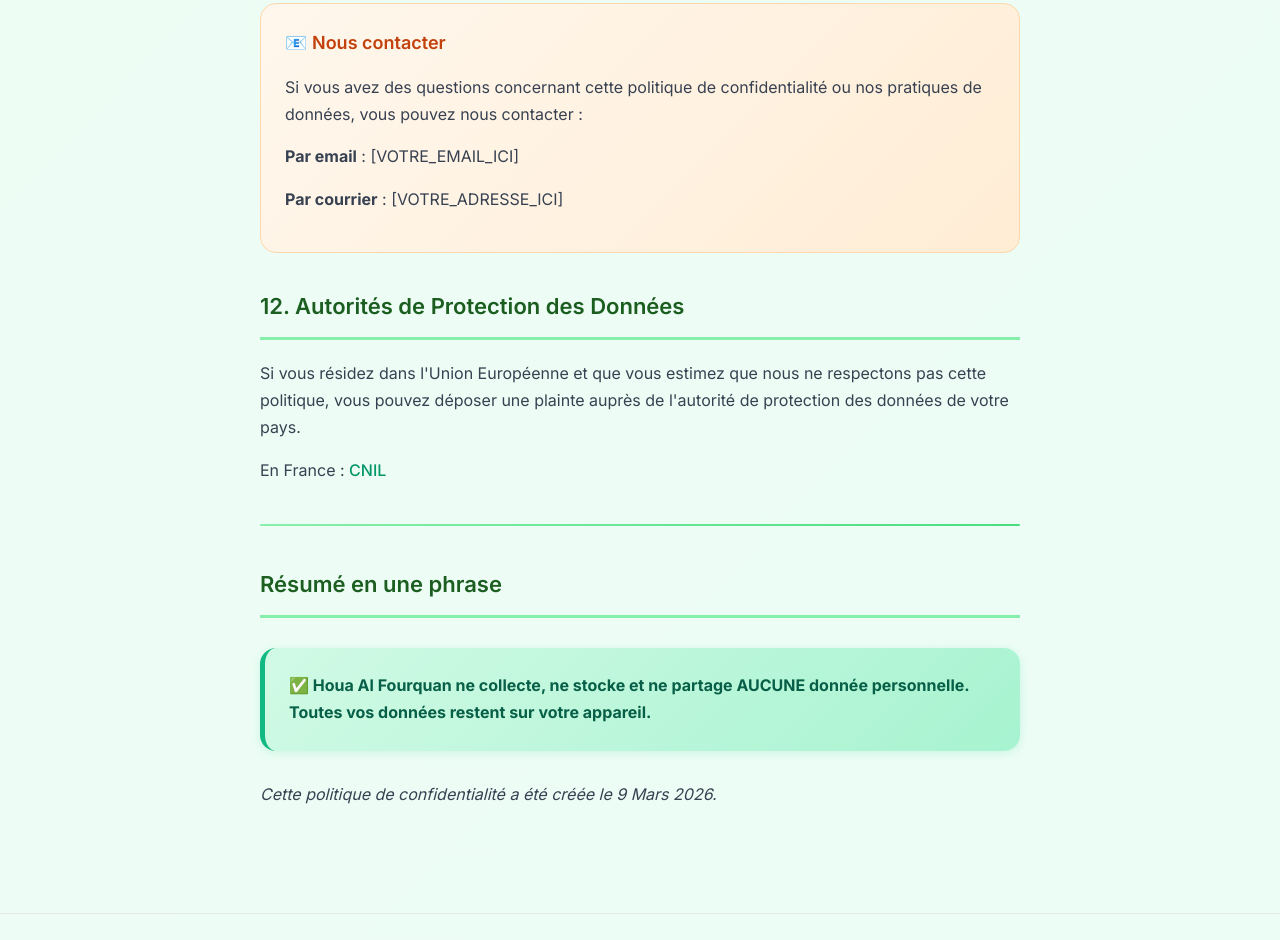
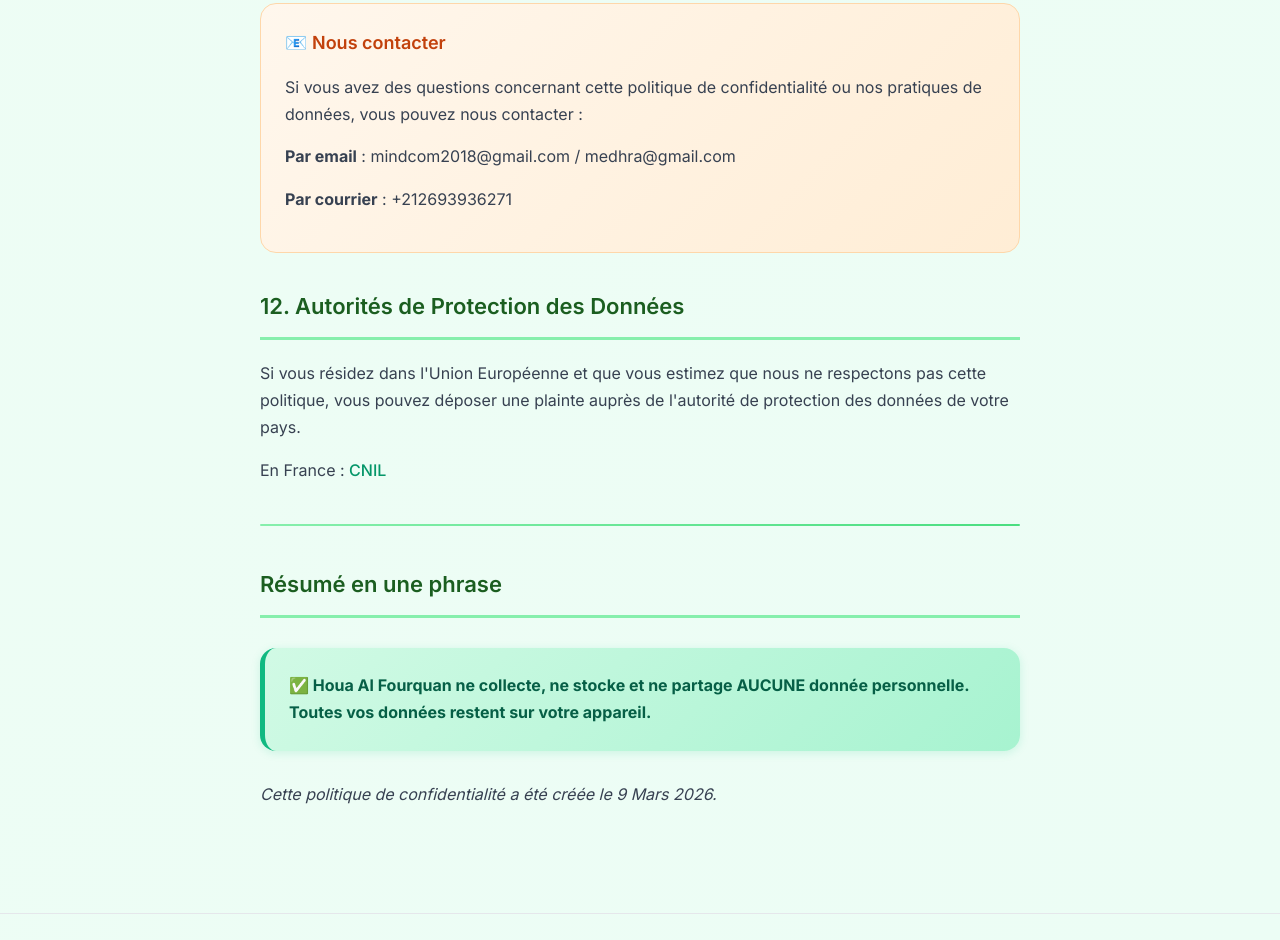
Before and after one commit to Hr-esolution/privacy-policy, a plain HTML site: page index.html in a window 1280 px wide. Shown: the part 4484-5424 px from the top of the page. Drawn offline with Linux system fonts and the light colour scheme.

Commit message:
Update index.html

```diff
--- a/index.html
+++ b/index.html
@@ -330,8 +330,8 @@
         <h3>📧 Nous contacter</h3>
         <p>Si vous avez des questions concernant cette politique de confidentialité ou nos pratiques de données, vous pouvez nous contacter :</p>
 
-        <p><strong>Par email</strong> : [VOTRE_EMAIL_ICI]</p>
-        <p><strong>Par courrier</strong> : [VOTRE_ADRESSE_ICI]</p>
+        <p><strong>Par email</strong> : mindcom2018@gmail.com / medhra@gmail.com</p>
+        <p><strong>Par courrier</strong> : +212693936271</p>
     </div>
 
     <h2>12. Autorités de Protection des Données</h2>
```
